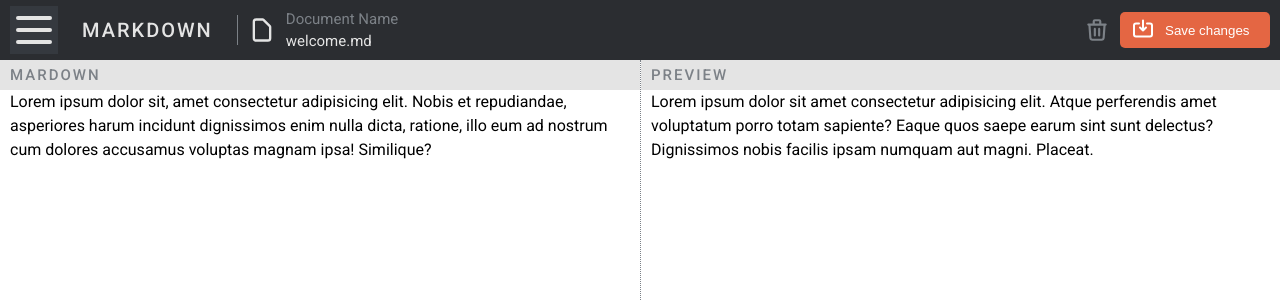
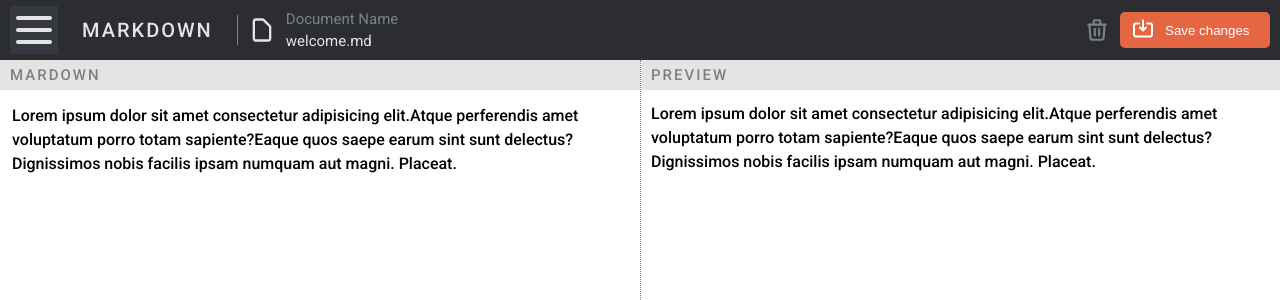
Before and after one commit to xinyah/inBroswerMarkdown, a React (Create React App) app: page / in a window 1280 px wide. Shown: the top 300 px of the page. Built offline with nearby package versions, Linux system fonts and the light colour scheme.

Commit message:
adding textarea sync

```diff
--- a/src/App.css
+++ b/src/App.css
@@ -162,7 +162,6 @@
 	height: max(100vh - 8vh, 100vh - 60px);
 	display: flex;
 	flex-direction: column;
-	flex-wrap: wrap;
 }
 
 .input-header-half {
@@ -181,6 +180,27 @@
 }
 
 .input-main {
-	flex-basis: max(95%, 100% - 30px);
+	height: max(95%, 100% - 30px);
 	padding-left: 10px;
+	margin-top: 12px;
+	display: flex;
+	align-items: flex-start;
+	font-size: 16px;
+	line-height: 24px;
+	font-weight: 500;
 }
+
+.fill-width,
+.fill-width:hover {
+	flex-basis: 100%;
+	border: none;
+	outline: 0;
+	min-width: 100%;
+	font-family: "Roboto";
+	font-size: 16px;
+	line-height: 24px;
+	font-weight: 500;
+	word-wrap: normal;
+	resize: none;
+	height: 100%;
+}
--- a/src/App.tsx
+++ b/src/App.tsx
@@ -3,8 +3,16 @@ import "./App.css";
 
 function App() {
 	const [isMenuOpen, setIsMenuOpen] = useState(false);
+	const [textVal, setTextVal] = useState(
+		"Lorem ipsum dolor sit amet consectetur adipisicing elit.Atque perferendis amet voluptatum porro totam sapiente?Eaque quos saepe earum sint sunt delectus? Dignissimos nobis facilis ipsam numquam aut magni. Placeat."
+	);
 	const openMenu = () => {
 		setIsMenuOpen(!isMenuOpen);
+	};
+
+	const logTextChange = function (event: any) {
+		setTextVal(event.target.value);
+		console.log(event.target.value);
 	};
 
 	return (
@@ -119,22 +127,22 @@ function App() {
 				</div>
 				<div className="input">
 					<p className="input-header-half">MARDOWN</p>
-					<p className="input-main">
-						Lorem ipsum dolor sit, amet consectetur adipisicing
-						elit. Nobis et repudiandae, asperiores harum incidunt
-						dignissimos enim nulla dicta, ratione, illo eum ad
-						nostrum cum dolores accusamus voluptas magnam ipsa!
-						Similique?
-					</p>
+					<div className="input-main">
+						<textarea
+							className="fill-width"
+							onChange={logTextChange}
+						>
+							Lorem ipsum dolor sit amet consectetur adipisicing
+							elit.Atque perferendis amet voluptatum porro totam
+							sapiente?Eaque quos saepe earum sint sunt delectus?
+							Dignissimos nobis facilis ipsam numquam aut magni.
+							Placeat.
+						</textarea>
+					</div>
 				</div>
 				<div className="input right">
 					<p className="input-header-half">PREVIEW</p>
-					<p className="input-main">
-						Lorem ipsum dolor sit amet consectetur adipisicing elit.
-						Atque perferendis amet voluptatum porro totam sapiente?
-						Eaque quos saepe earum sint sunt delectus? Dignissimos
-						nobis facilis ipsam numquam aut magni. Placeat.
-					</p>
+					<p className="input-main">{textVal}</p>
 				</div>
 			</div>
 		</div>
```
